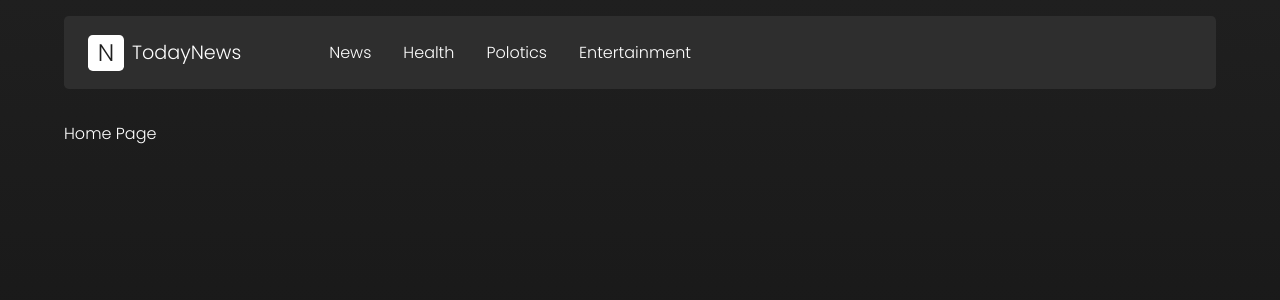
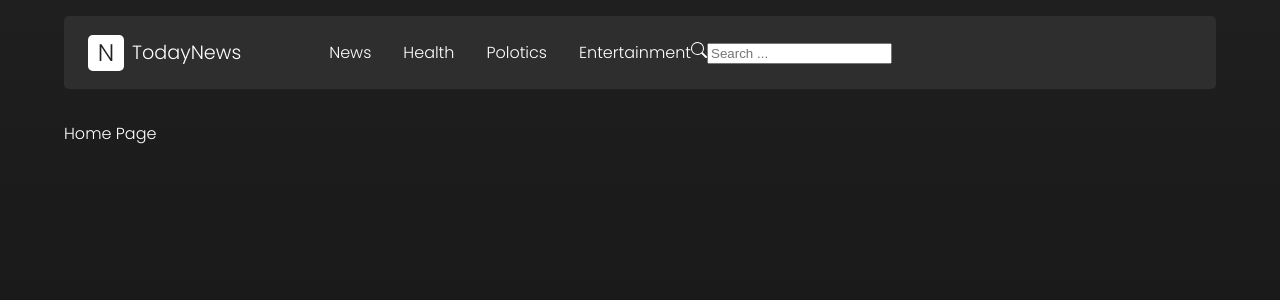
Before and after one commit to setykarimi/News-API, a JavaScript app: page / in a window 1280 px wide. Shown: the top 300 px of the page. Built offline with nearby package versions, Linux system fonts and the light colour scheme; the HTML template or start-up script is replaced by a standard one.

Commit message:
add search bar

```diff
--- a/src/Components/Layout/includes/Navigation.js
+++ b/src/Components/Layout/includes/Navigation.js
@@ -1,5 +1,6 @@
 import { Link } from "react-router-dom";
 import './nav.scss'
+import {BsSearch} from 'react-icons/bs'
 
 const Navigation = () => {
     return (
@@ -28,6 +29,12 @@ const Navigation = () => {
                     </li>
                 </ul>
             </div>
+
+            <div className="custom-nav__search-bar">
+            <BsSearch className="icon"/>
+            <input placeholder="Search ..."/>
+
+            </div>
         </nav>
      );
 }
```
